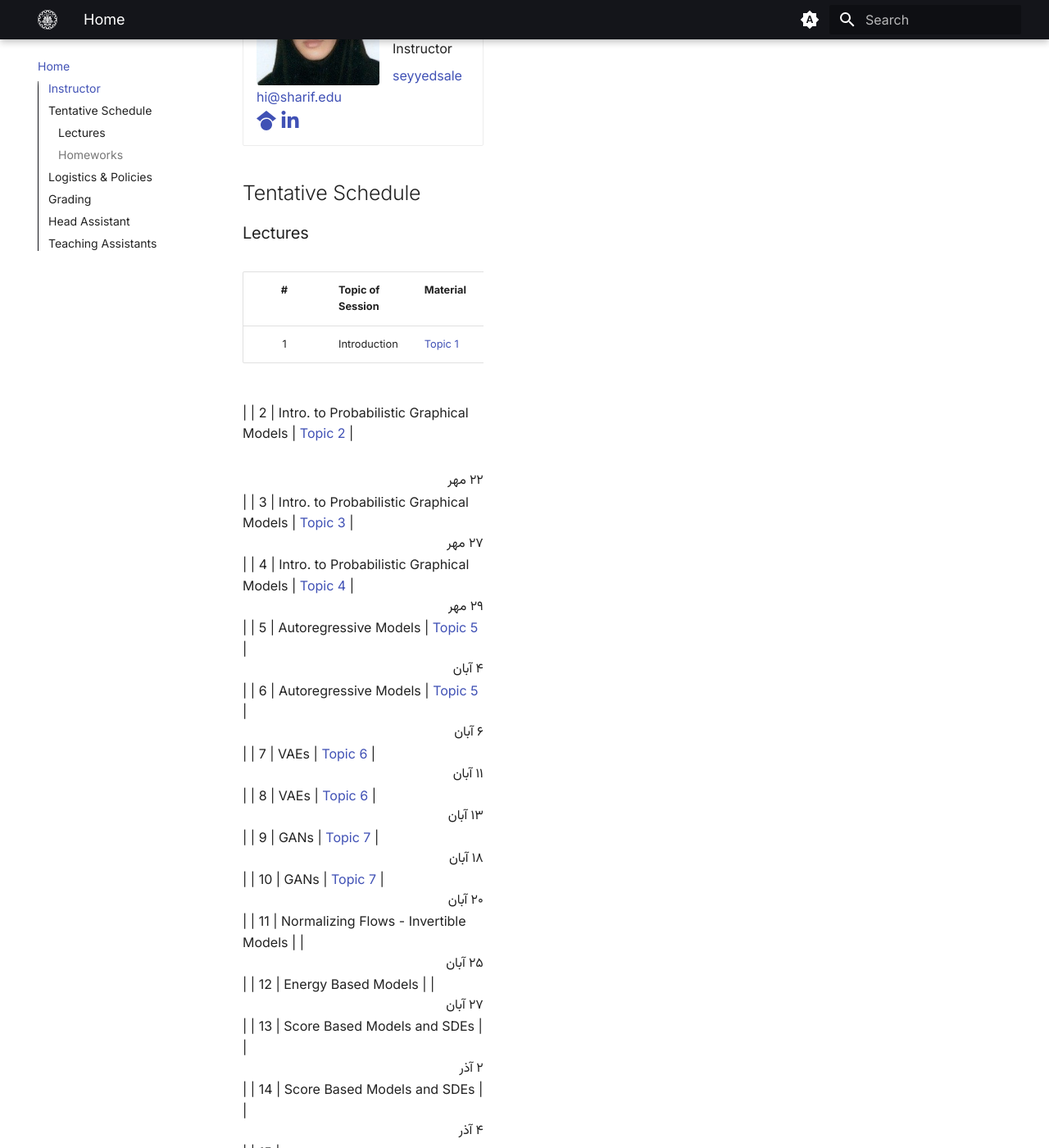
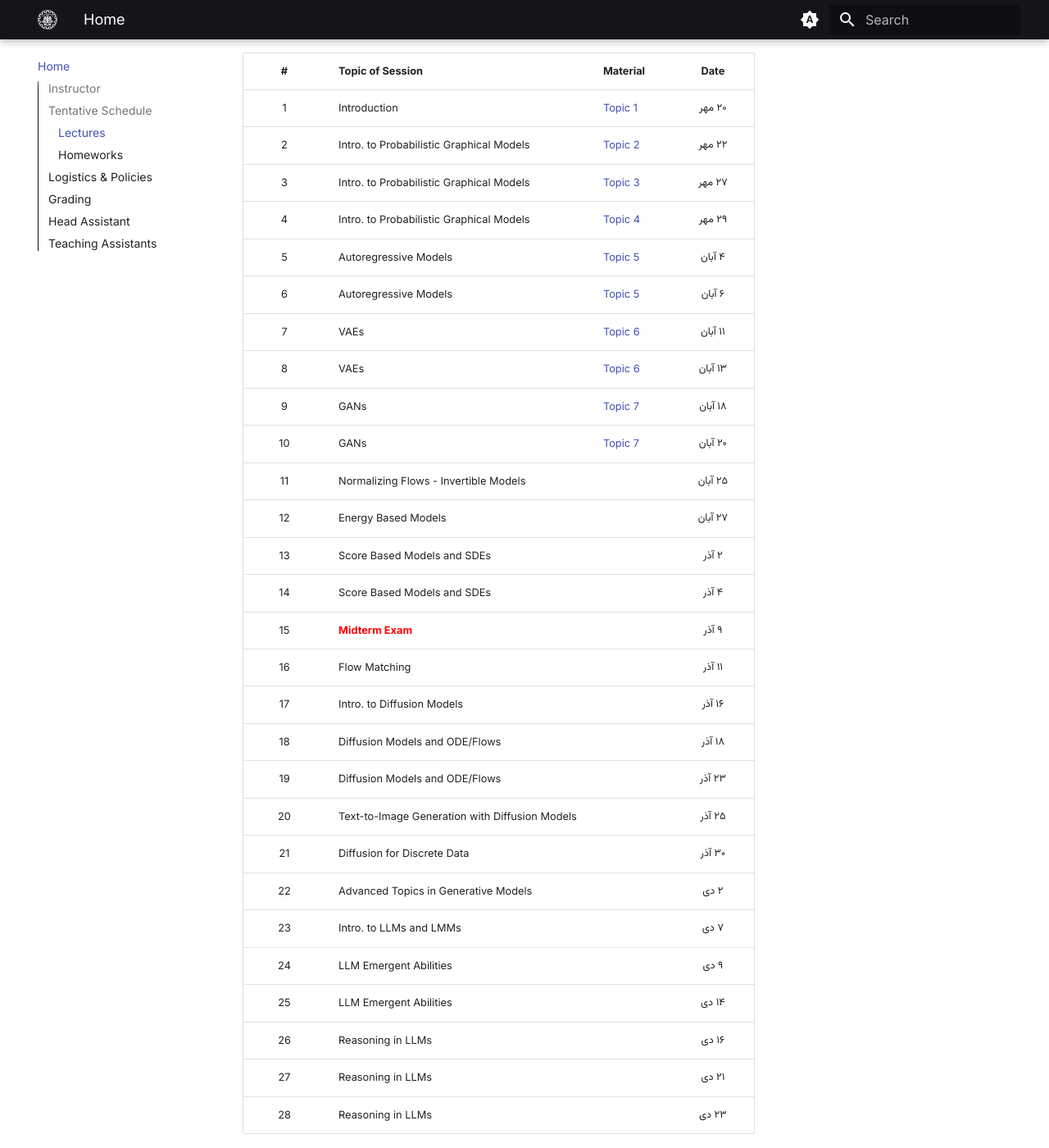
Before and after one commit to SUT-CS-GM/sut-cs-gm.github.io, an MkDocs documentation site: the page built from docs/index.md, in a window 1280 px wide and 1400 px high, scrolled down 845 px. Shown: the whole window at 82% size. Built offline with MkDocs 1.6.1 and Material for MkDocs 9.7.7, drawn with Linux system fonts in a browser that asks for light colours; some web fonts are replaced; some of the changed text lies outside the part shown.

Commit message:
Fix automatic full width for tables

```diff
--- a/docs/index.md
+++ b/docs/index.md
@@ -86,7 +86,6 @@
 
 ### Lectures
 
-<div style="width:100%; overflow-x: auto;" markdown="1">
 | #   | Topic of Session                                      | Material                                                                  | Date                                                                |
 |:---:|:------------------------------------------------------|:--------------------------------------------------------------------------|:-------------------------------------------------------------------:|
 | 1   | Introduction                                          | <a href="https://sut-cs-gm.github.io/material/#topic-1-introduction">Topic 1</a> | <div style="direction: rtl;font-family: Vazirmatn;">۲۰ مهر<br></div>  |
@@ -117,11 +116,9 @@
 | 26  | Reasoning in LLMs                                     |                                                                           | <div style="direction: rtl;font-family: Vazirmatn;">۱۶ دی<br></div>  |
 | 27  | Reasoning in LLMs                                     |                                                                           | <div style="direction: rtl;font-family: Vazirmatn;">۲۱ دی<br></div>  |
 | 28  | Reasoning in LLMs                                     |                                                                           | <div style="direction: rtl;font-family: Vazirmatn;">۲۳ دی<br></div>  |
-</div>
 
 ### Homeworks
 
-<div style="width:100%; overflow-x: auto;" markdown="1">
 | Homework                                                                        | Release                                                              | Deadline                              |
 | :------------------------------------------------------------------------------ | :------------------------------------------------------------------: | :-----------------------------------: |
 | <a href="https://sut-cs-gm.github.io/homeworks/#homework-1-pgms-ars">Homework 1: PGMs, ARs</a> | <div style="direction: rtl;font-family: Vazirmatn;">۶ آبان<br></div>   | <div style="direction: rtl;font-family: Vazirmatn;">۲۳ آبان<br></div> |
@@ -129,7 +126,6 @@
 | Homework 3: EBMs, SDEs, Flow Matching                                           | <div style="direction: rtl;font-family: Vazirmatn;">۱۱ آذر<br></div>  | <div style="direction: rtl;font-family: Vazirmatn;">۲۹ آذر<br></div> |
 | Homework 4: Diffusion, ODEs                                                     | <div style="direction: rtl;font-family: Vazirmatn;">۳۰ آذر<br></div>  | <div style="direction: rtl;font-family: Vazirmatn;">۱۵ دی<br></div>  |
 | Homework 5: LLMs, LMMs                                                          | <div style="direction: rtl;font-family: Vazirmatn;">۱۶ دی<br></div>   | <div style="direction: rtl;font-family: Vazirmatn;">۳۰ دی<br></div>  |
-</div>
 
 
 ## Logistics & Policies
@@ -151,14 +147,12 @@
 
 The grading for the Deep Generative Models course is structured as follows:
 
-<div style="width:100%; overflow-x: auto;" markdown="1">
 | Assessment Component                     | Points                   |
 | :--------------------------------------- | :----------------------: |
 | Homeworks (5 practical & conceptual HWs) | 10 + [1 Extra Point]     |
 | Midterm                                  | 4                        |
 | Final                                    | 6                        |
 | **Total**                                | **20 + [1 Extra Point]** |
-</div>
 
 
 ## Head Assistant
```
